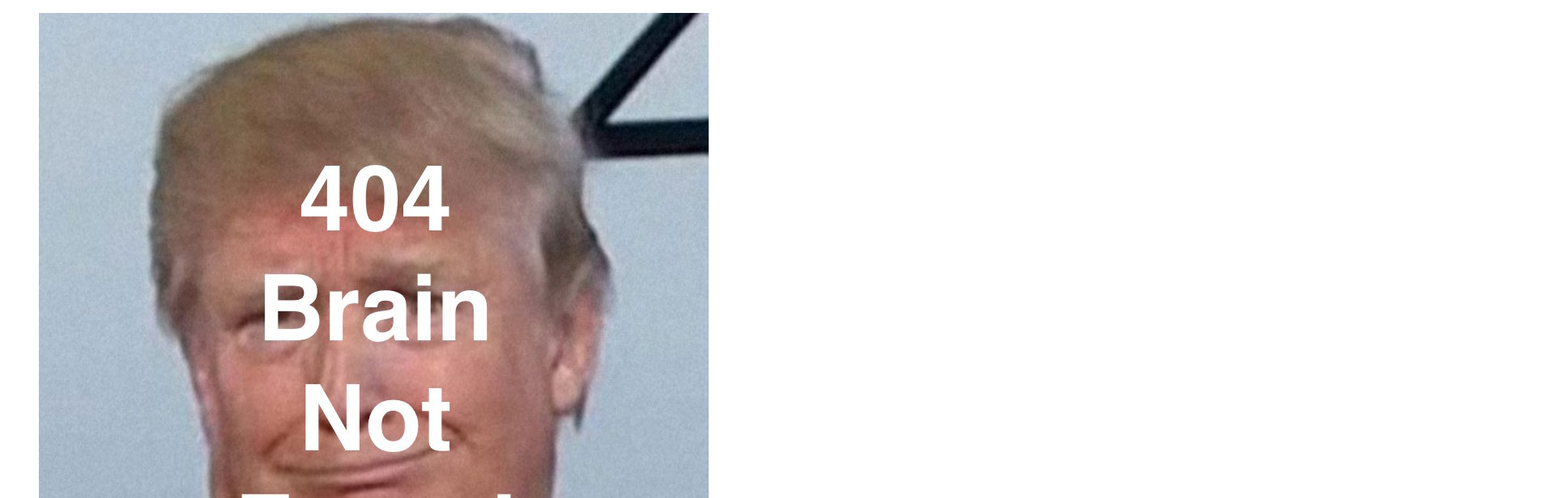
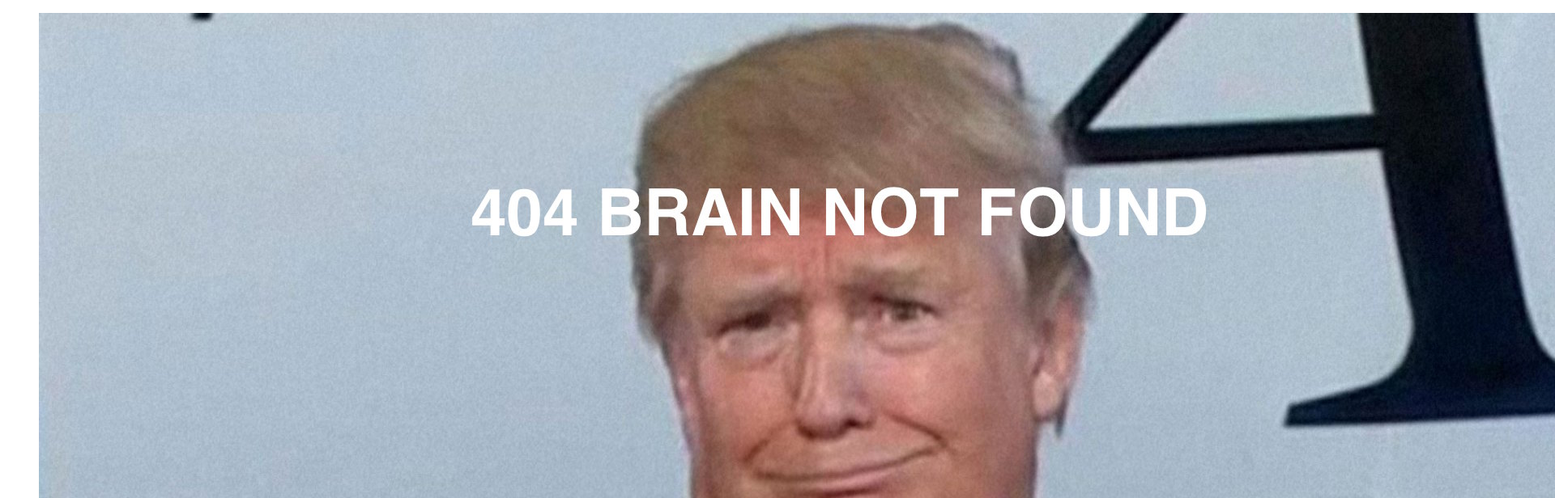
Before and after one commit to MOCSABNIMAJNEB/teardownthewall, a plain HTML site: page index.html in a window 1280 px wide. Shown: the top 616 px of the page at 81% size, 1920 px wide, since content can reach past the window. Drawn offline with Linux system fonts and the light colour scheme.

Commit message:
swap 1x, 2x

```diff
--- a/index.html
+++ b/index.html
@@ -8,7 +8,7 @@
 <body>
   <div>
     <figure>
-      <img src="resources/trump_portrait.jpg" srcset="resources/trump_portrait.jpg 1x, resources/trump.jpg 2x" alt="Fuck Trump" />
+      <img src="resources/trump_portrait.jpg" srcset="resources/trump_portrait.jpg 2x, resources/trump.jpg 1x" alt="Fuck Trump" />
       <figcaption>Source: <a href="https://boingboing.net/2016/11/24/trump-is-angry-at-nbc-news-for.html">Boingboing</a></figcaption>
     </figure>
   </div>
```
